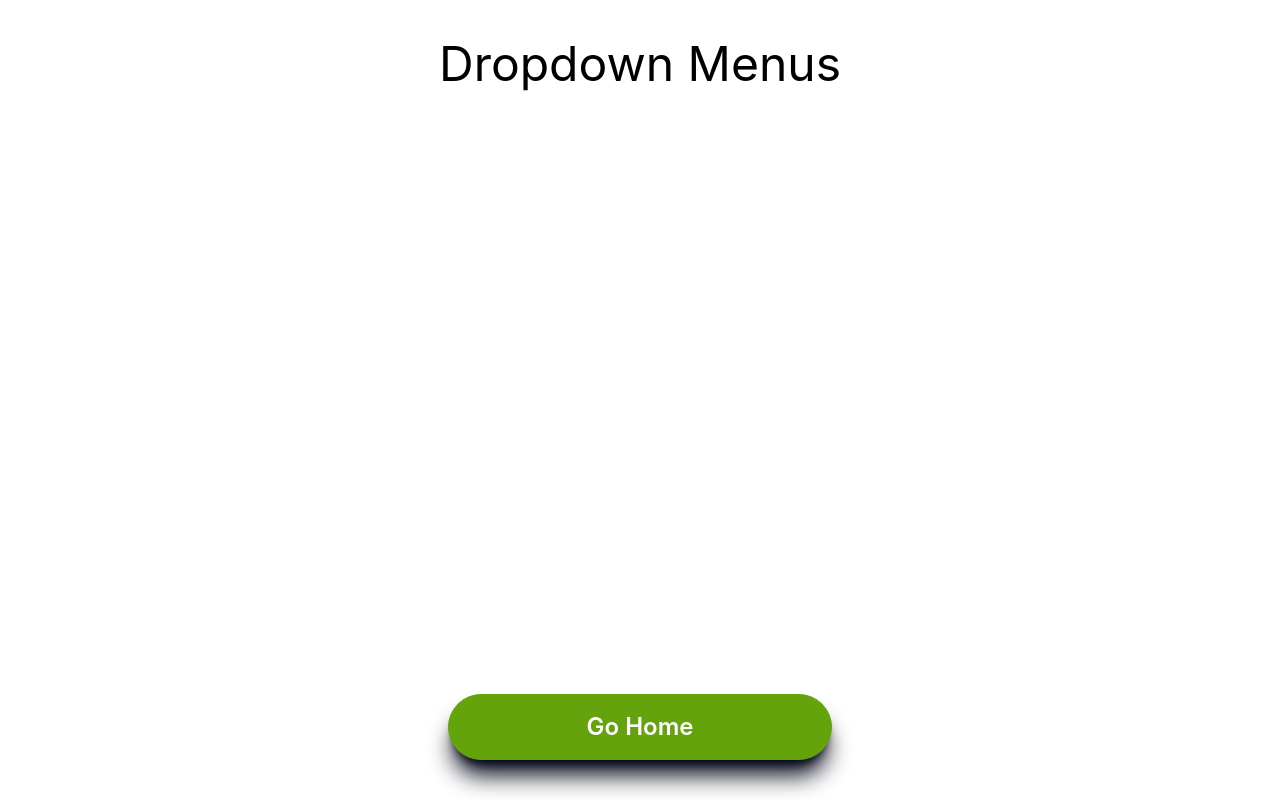
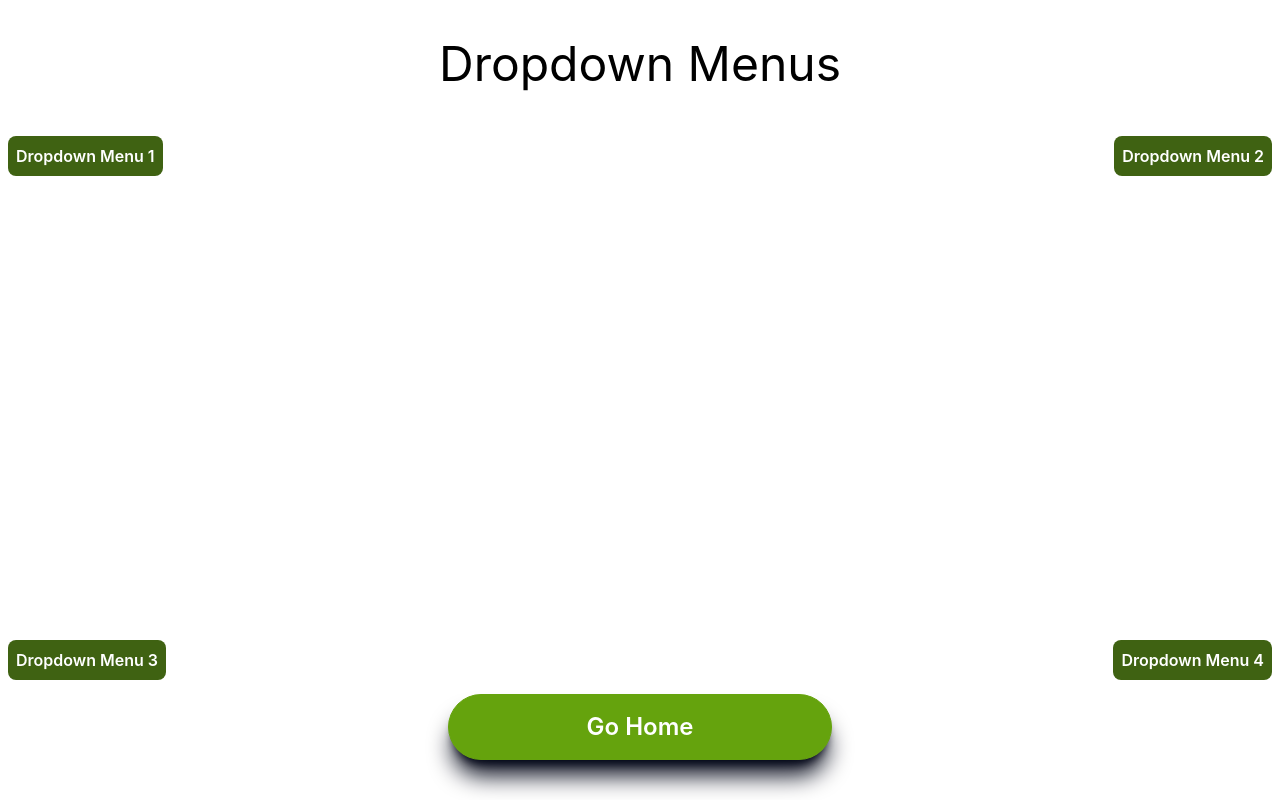
Before and after one commit to rajesh-ranjan-git/ReactReusableComponents, a React (Vite) app: page /dropdown2 in a window 1280 px wide. Built offline with nearby package versions, Linux system fonts and the light colour scheme.

Commit message:
working with css help

```diff
--- a/src/Components/Dropdown2/Dropdown2.jsx
+++ b/src/Components/Dropdown2/Dropdown2.jsx
@@ -6,6 +6,104 @@ const Dropdown2 = () => {
     <>
       <div className="flex flex-col items-center">
         <h1 className="m-5 p-5 text-5xl">Dropdown Menus</h1>
+        <div className="flex flex-col justify-between p-2 w-screen h-[70vh] text-white">
+          <div className="flex justify-between">
+            <div>
+              <button
+                popovertarget="menu-1"
+                className="bg-lime-800 p-2 rounded-lg font-semibold"
+              >
+                Dropdown Menu 1
+              </button>
+              <div
+                id="menu-1"
+                className="absolute bg-lime-500 my-2 p-1 rounded-lg w-max text-white menu"
+                popover=""
+              >
+                <a href="" className="hover:bg-lime-700 p-2 rounded-lg">
+                  Item
+                </a>
+                <a href="" className="hover:bg-lime-700 p-2 rounded-lg">
+                  Longer Item
+                </a>
+                <a href="" className="hover:bg-lime-700 p-2 rounded-lg">
+                  Very Long Item Name
+                </a>
+              </div>
+            </div>
+            <div>
+              <button
+                popovertarget="menu-2"
+                className="bg-lime-800 p-2 rounded-lg font-semibold"
+              >
+                Dropdown Menu 2
+              </button>
+              <div
+                id="menu-2"
+                className="absolute bg-lime-500 my-2 p-1 rounded-lg w-max text-white menu"
+                popover=""
+              >
+                <a href="" className="hover:bg-lime-700 p-2 rounded-lg">
+                  Item
+                </a>
+                <a href="" className="hover:bg-lime-700 p-2 rounded-lg">
+                  Longer Item
+                </a>
+                <a href="" className="hover:bg-lime-700 p-2 rounded-lg">
+                  Very Long Item Name
+                </a>
+              </div>
+            </div>
+          </div>
+          <div className="flex justify-between">
+            <div>
+              <button
+                popovertarget="menu-3"
+                className="bg-lime-800 p-2 rounded-lg font-semibold"
+              >
+                Dropdown Menu 3
+              </button>
+              <div
+                id="menu-3"
+                className="absolute bg-lime-500 my-2 p-1 rounded-lg w-max text-white menu"
+                popover=""
+              >
+                <a href="" className="hover:bg-lime-700 p-2 rounded-lg">
+                  Item
+                </a>
+                <a href="" className="hover:bg-lime-700 p-2 rounded-lg">
+                  Longer Item
+                </a>
+                <a href="" className="hover:bg-lime-700 p-2 rounded-lg">
+                  Very Long Item Name
+                </a>
+              </div>
+            </div>
+            <div>
+              <button
+                popovertarget="menu-4"
+                className="bg-lime-800 p-2 rounded-lg font-semibold"
+              >
+                Dropdown Menu 4
+              </button>
+              <div
+                id="menu-4"
+                className="absolute bg-lime-500 my-2 p-1 rounded-lg w-max text-white menu"
+                popover=""
+              >
+                <a href="" className="hover:bg-lime-700 p-2 rounded-lg">
+                  Item
+                </a>
+                <a href="" className="hover:bg-lime-700 p-2 rounded-lg">
+                  Longer Item
+                </a>
+                <a href="" className="hover:bg-lime-700 p-2 rounded-lg">
+                  Very Long Item Name
+                </a>
+              </div>
+            </div>
+          </div>
+        </div>
       </div>
       <GoHome />
     </>
--- a/src/index.css
+++ b/src/index.css
@@ -48,3 +48,70 @@
     opacity: 1;
   }
 }
+
+button[popovertarget="menu-1"] {
+  anchor-name: --menu-button-1;
+}
+
+button[popovertarget="menu-2"] {
+  anchor-name: --menu-button-2;
+}
+
+button[popovertarget="menu-3"] {
+  anchor-name: --menu-button-3;
+}
+
+button[popovertarget="menu-4"] {
+  anchor-name: --menu-button-4;
+}
+
+.menu {
+  top: anchor(bottom);
+  left: anchor(left);
+  position-try-fallbacks: --bottom-right, --bottom-left, --top-right, --top-left;
+}
+
+.menu:popover-open {
+  display: flex;
+  flex-direction: column;
+}
+
+#menu-1 {
+  position-anchor: --menu-button-1;
+}
+
+#menu-2 {
+  position-anchor: --menu-button-2;
+}
+
+#menu-3 {
+  position-anchor: --menu-button-3;
+}
+
+#menu-4 {
+  position-anchor: --menu-button-4;
+}
+
+@position-try --bottom-left {
+  inset: unset;
+  top: anchor(bottom);
+  right: anchor(right);
+}
+
+@position-try --bottom-right {
+  inset: unset;
+  top: anchor(bottom);
+  left: anchor(left);
+}
+
+@position-try --top-left {
+  inset: unset;
+  bottom: anchor(top);
+  right: anchor(right);
+}
+
+@position-try --top-right {
+  inset: unset;
+  bottom: anchor(top);
+  left: anchor(left);
+}
```
